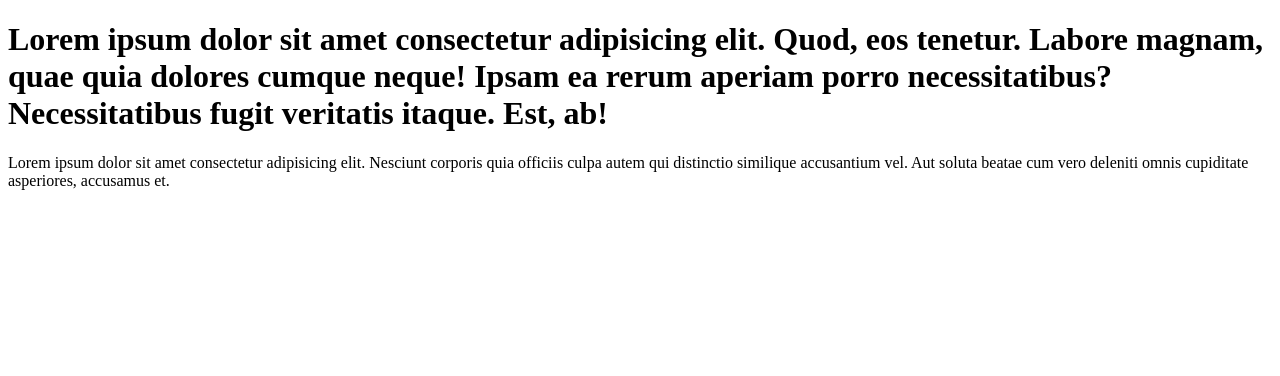
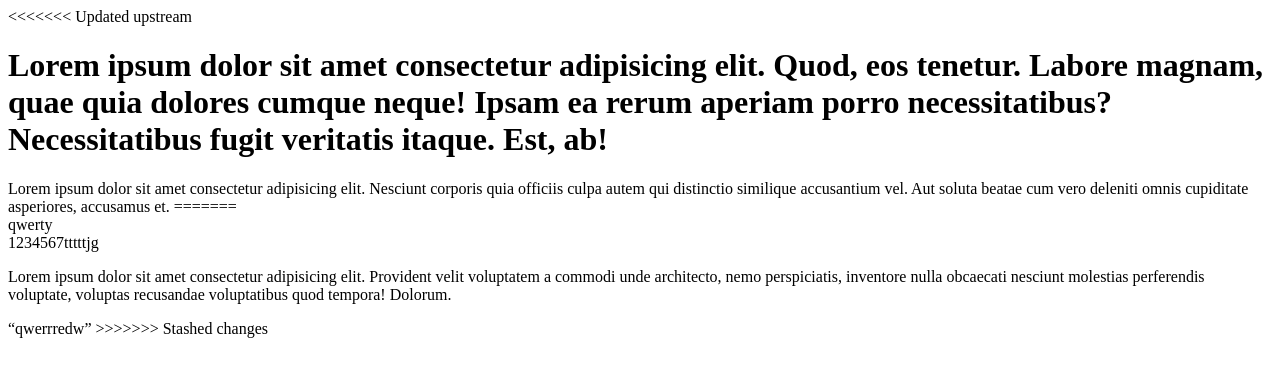
Before and after one commit to ivanbeliaev/project, a plain HTML site: page index.html in a window 1280 px wide. Drawn offline with Linux system fonts and the light colour scheme.

```diff
--- a/index.html
+++ b/index.html
@@ -6,7 +6,15 @@
     <title>Document</title>
 </head>
 <body>
+<<<<<<< Updated upstream
     <h1>Lorem ipsum dolor sit amet consectetur adipisicing elit. Quod, eos tenetur. Labore magnam, quae quia dolores cumque neque! Ipsam ea rerum aperiam porro necessitatibus? Necessitatibus fugit veritatis itaque. Est, ab!</h1>
     <span>Lorem ipsum dolor sit amet consectetur adipisicing elit. Nesciunt corporis quia officiis culpa autem qui distinctio similique accusantium vel. Aut soluta beatae cum vero deleniti omnis cupiditate asperiores, accusamus et.</span>
+=======
+    <div>qwerty</div>
+    <span>1234567tttttjg</span>
+
+    <p>Lorem ipsum dolor sit amet consectetur adipisicing elit. Provident velit voluptatem a commodi unde architecto, nemo perspiciatis, inventore nulla obcaecati nesciunt molestias perferendis voluptate, voluptas recusandae voluptatibus quod tempora! Dolorum.</p>
+    <q>qwerrredw</q>
+>>>>>>> Stashed changes
 </body>
 </html>
```
